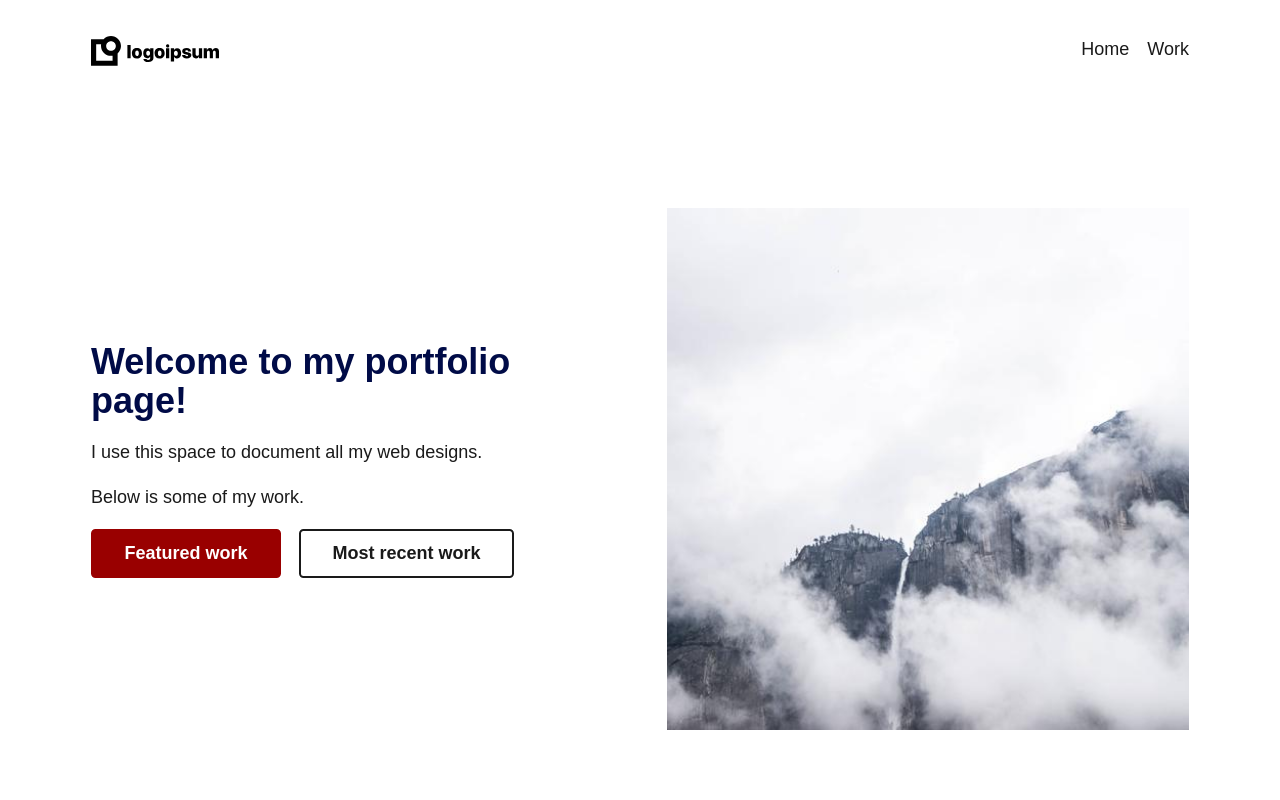
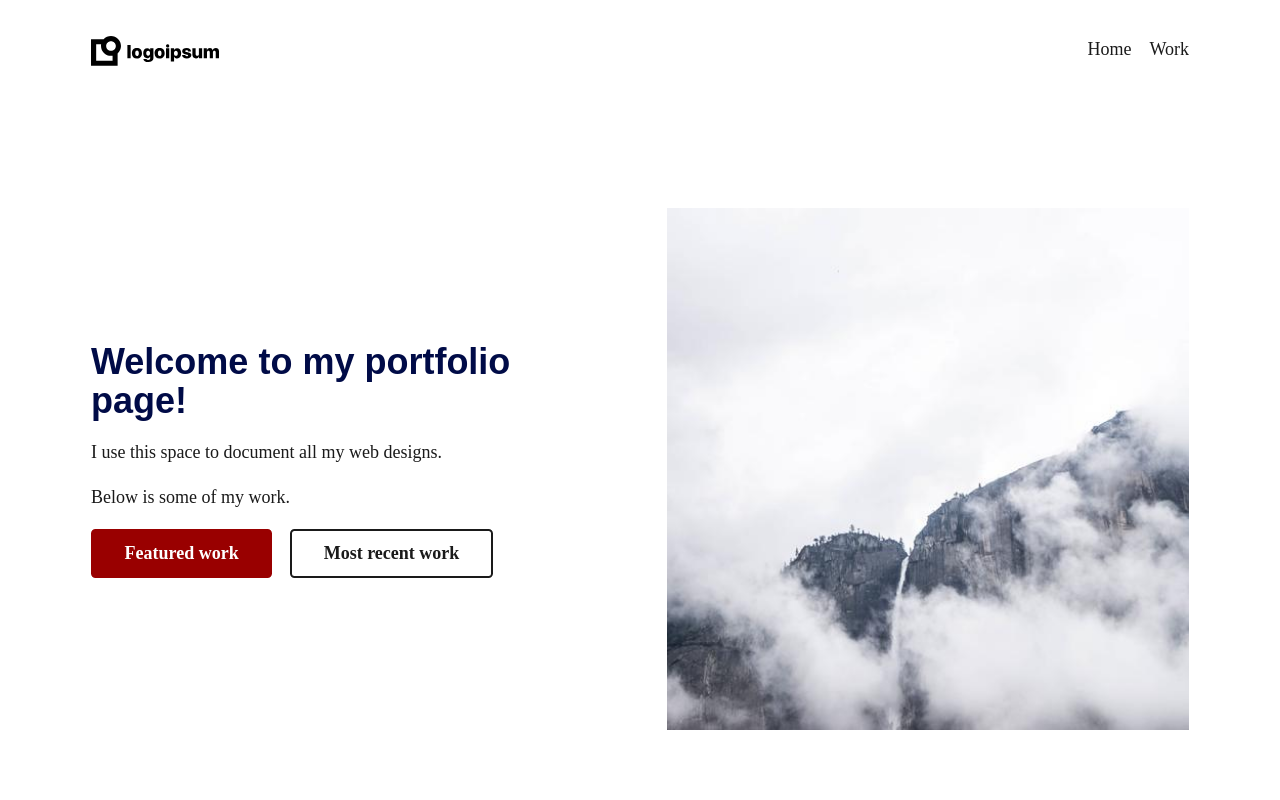
Before and after one commit to RVCC-IDMX/portfolio-ahdevries21, an Eleventy site: page src/index.njk in a window 1280 px wide. Shown: the top 800 px of the page. Built offline with nearby package versions, Linux system fonts and the light colour scheme; Eleventy itself is replaced by a stand-in of ours; files that its build step writes are made by us from their sources.

Commit message:
Finished Contact Form

```diff
--- a/src/sass/abstracts/_variables.scss
+++ b/src/sass/abstracts/_variables.scss
@@ -6,7 +6,7 @@
   --fs-600: 1.875rem;
   --fs-700: 2rem;
 
-  --ff-body: "Hind-Madurai", sans-serif;
+  --ff-body: "Cormorant", serif;
   --ff-heading: "Montserrat", sans-serif;
 
   --fw-400: 400;
--- a/src/sass/base/_typography.scss
+++ b/src/sass/base/_typography.scss
@@ -8,8 +8,8 @@
 }
 
 @font-face{
-    font-family:'Hind Madurai' sans-serif;
+    font-family: 'Cormorant' serif;
     font-style:normal;
-    font-weight: 400;
-    src:url('https://fonts.googleapis.com/css2?family=Hind+Madurai:wght@300;400;500;600;700&display=swap')
+    font-weight:300-700;
+    src:url('https://fonts.googleapis.com/css2?family=Cormorant:ital,wght@0,300..700;1,300..700&display=swap');
 }
--- a/src/sass/style.scss
+++ b/src/sass/style.scss
@@ -323,7 +323,7 @@ legend{
   background-color: var(--clr-primary-300);
   padding:0.5em;
 }
-.form-elements,.contact-form-message,{
+.form-elements,.contact-form-message {
   padding: 0.5em;
   font-size: 1em;
 }
```
